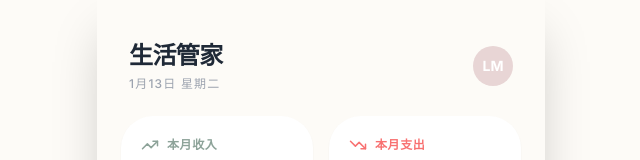
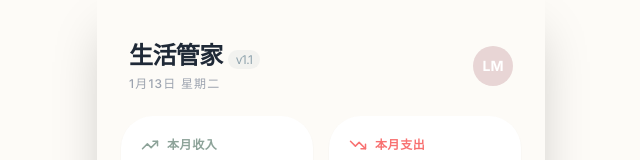
Before and after one commit to 24680ricky-design/remeber, a React (Vite) app: page / in a window 1280 px wide. Shown: the top 160 px of the page, without its empty margins (319-959 px from the left). Built offline with nearby package versions, Linux system fonts and the light colour scheme.

Commit message:
fix: enforce node 20 in CI and add v1.1 label

```diff
--- a/App.tsx
+++ b/App.tsx
@@ -51,8 +51,7 @@ const App: React.FC = () => {
     return (
       <button
         onClick={() => setActiveTab(view)}
-        className={`flex flex-col items-center justify-center w-16 h-16 rounded-2xl transition-all duration-300 ${
-          isActive
+        className={`flex flex-col items-center justify-center w-16 h-16 rounded-2xl transition-all duration-300 ${isActive
             ? 'bg-nordic-text text-white shadow-lg -translate-y-4 scale-110'
             : 'text-gray-400 hover:bg-gray-100'
           }`}
@@ -79,7 +78,7 @@ const App: React.FC = () => {
       {/* Header */}
       <header className="px-8 pt-10 pb-4 flex items-center justify-between">
         <div>
-          <h1 className="text-2xl font-bold text-gray-800 tracking-tight">{appTitle}</h1>
+          <h1 className="text-2xl font-bold text-gray-800 tracking-tight">{appTitle} <span className="text-xs text-nordic-blue font-normal bg-nordic-blue/10 px-2 py-0.5 rounded-full">v1.1</span></h1>
           <p className="text-xs text-gray-400 font-medium uppercase tracking-widest mt-1">
             {new Date().toLocaleDateString('zh-TW', { month: 'long', day: 'numeric', weekday: 'long' })}
           </p>
```
Lines whose indentation alone changed are shown as unchanged.
